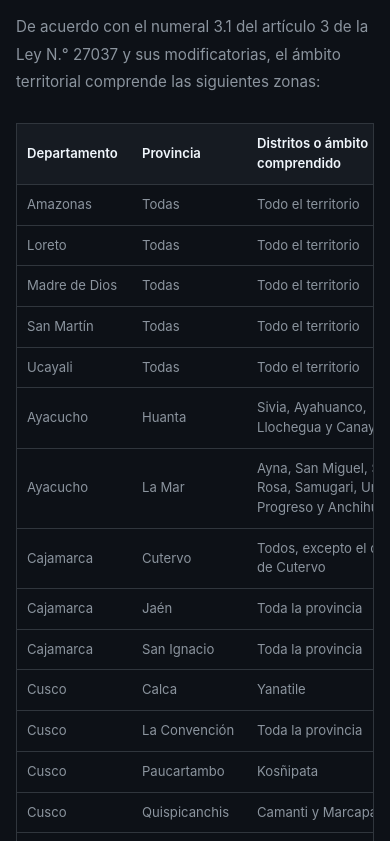
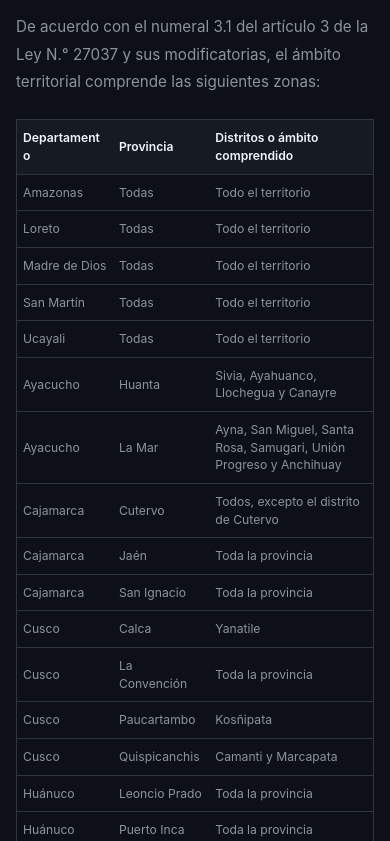
Before and after one commit to israelhuacce/steam-life, an Astro site: page /notas/regimen-amazonia in a window 390 px wide. Shown: the part 843-1684 px from the top of the page. Built offline with nearby package versions, Linux system fonts and the light colour scheme; Astro itself is replaced by a stand-in of ours.

Commit message:
Fix mobile table layout and update README

```diff
--- a/src/styles/note-detail.css
+++ b/src/styles/note-detail.css
@@ -195,8 +195,6 @@
    ========================= */
 
 .note-detail-content table {
-    display: block;
-    overflow-x: auto;
     width: 100%;
     margin: 28px 0;
     border-collapse: collapse;
@@ -384,7 +382,6 @@
     }
 }
 
-
 /* =========================
    TABLAS RESPONSIVE — MÓVIL
    ========================= */
@@ -392,43 +389,56 @@
 @media (max-width: 600px) {
 
     .note-detail-content table {
-        display: block;
+        display: table;
+        table-layout: fixed;
         width: 100%;
+        min-width: 0;
         max-width: 100%;
-        min-width: 0;
-        overflow-x: auto;
-        overflow-y: hidden;
-        -webkit-overflow-scrolling: touch;
+        margin: 24px 0;
         border-collapse: collapse;
-        font-size: 0.82rem;
+        border: 1px solid var(--color-border);
+        font-size: 0.76rem;
+        line-height: 1.45;
+        overflow: visible;
     }
 
-    .note-detail-content table thead,
+    .note-detail-content table thead {
+        display: table-header-group;
+    }
+
     .note-detail-content table tbody {
-        width: max-content;
+        display: table-row-group;
     }
 
     .note-detail-content table tr {
-        width: max-content;
+        display: table-row;
     }
 
     .note-detail-content table th,
     .note-detail-content table td {
-        min-width: 115px;
-        max-width: 190px;
-        padding: 10px;
+        display: table-cell;
+        min-width: 0;
+        max-width: none;
+        padding: 9px 6px;
         white-space: normal;
-        overflow-wrap: anywhere;
-        line-height: 1.5;
+        overflow-wrap: break-word;
+        word-break: normal;
+        vertical-align: middle;
+        box-sizing: border-box;
     }
 
-    .note-detail-content table th:last-child,
-    .note-detail-content table td:last-child {
-        min-width: 190px;
+    .note-detail-content table th:nth-child(1),
+    .note-detail-content table td:nth-child(1) {
+        width: 27%;
     }
 
-    .note-detail-content table {
-        scrollbar-width: thin;
-        scrollbar-color: var(--color-primary) var(--color-surface);
+    .note-detail-content table th:nth-child(2),
+    .note-detail-content table td:nth-child(2) {
+        width: 27%;
+    }
+
+    .note-detail-content table th:nth-child(3),
+    .note-detail-content table td:nth-child(3) {
+        width: 46%;
     }
 }
```
Also changed, not shown: README.md.
